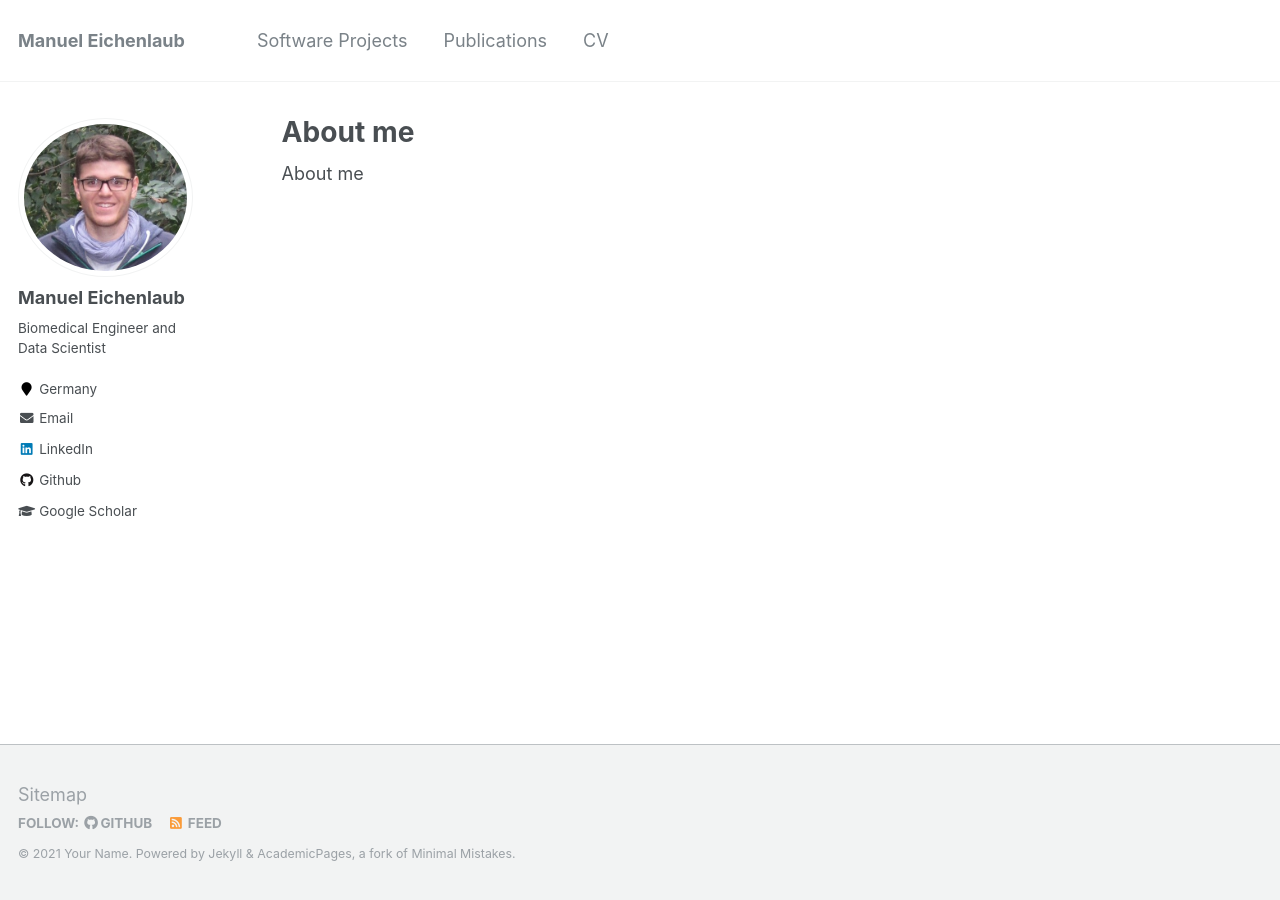
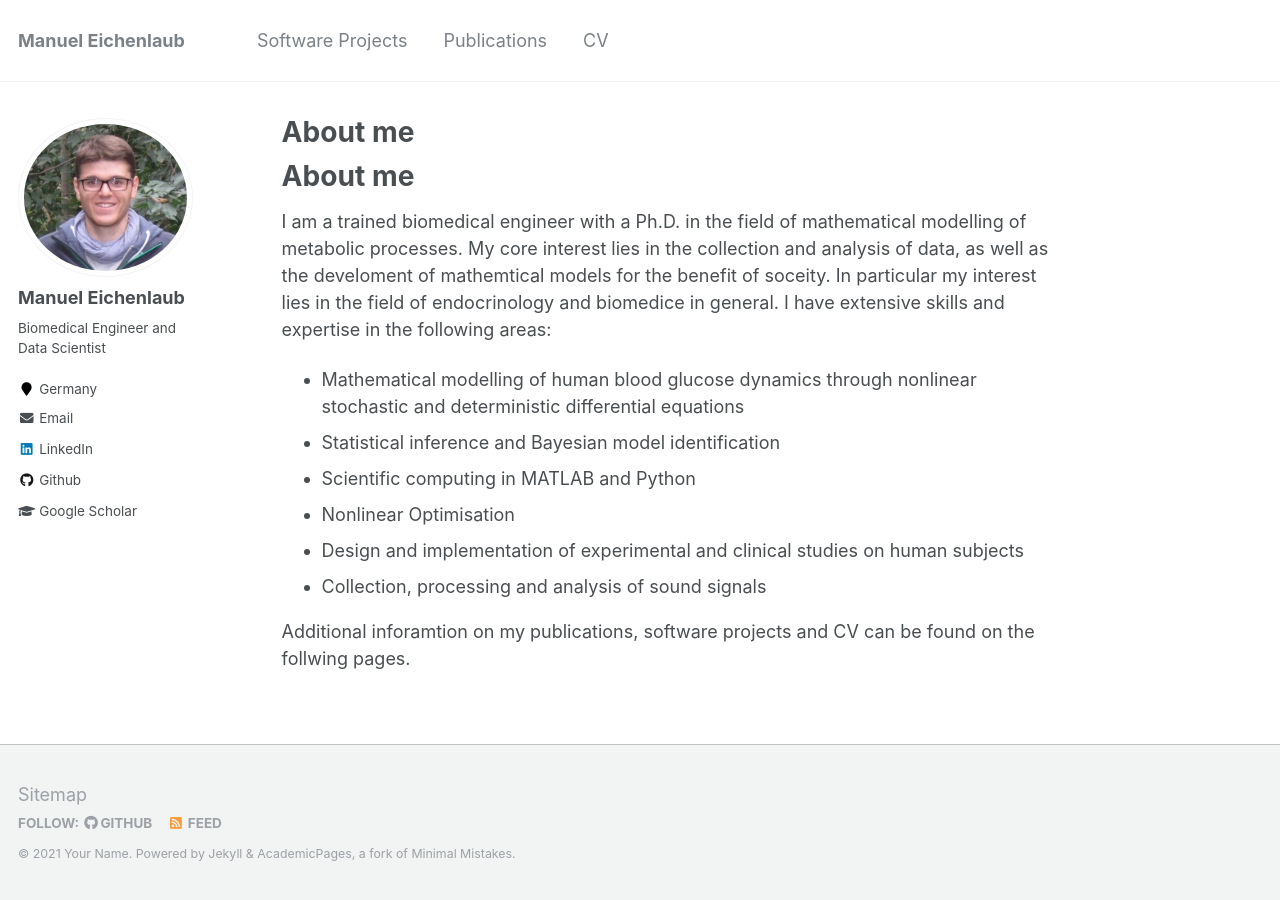
Before and after one commit to manueich/manueich.github.io, a Jekyll site: the page built from _pages/about.md, in a window 1280 px wide. Built offline with Jekyll 4.4.1, drawn with Linux system fonts in a browser that asks for light colours.

Commit message:
Update about.md

```diff
--- a/_pages/about.md
+++ b/_pages/about.md
@@ -7,4 +7,13 @@ redirect_from:
   - /about/
   - /about.html
 ---
-About me
+# About me
+I am a trained biomedical engineer with a Ph.D. in the field of mathematical modelling of metabolic processes. My core interest lies in the collection and analysis of data, as well as the develoment of mathemtical models for the benefit of soceity. In particular my interest lies in the field of endocrinology and biomedice in general. I have extensive skills and expertise in the following areas:
+* Mathematical modelling of human blood glucose dynamics through nonlinear stochastic and deterministic differential equations
+* Statistical inference and Bayesian model identification
+* Scientific computing in MATLAB and Python
+* Nonlinear Optimisation
+* Design and implementation of experimental and clinical studies on human subjects
+* Collection, processing and analysis of sound signals
+
+Additional inforamtion on my publications, software projects and CV can be found on the follwing pages.
```
